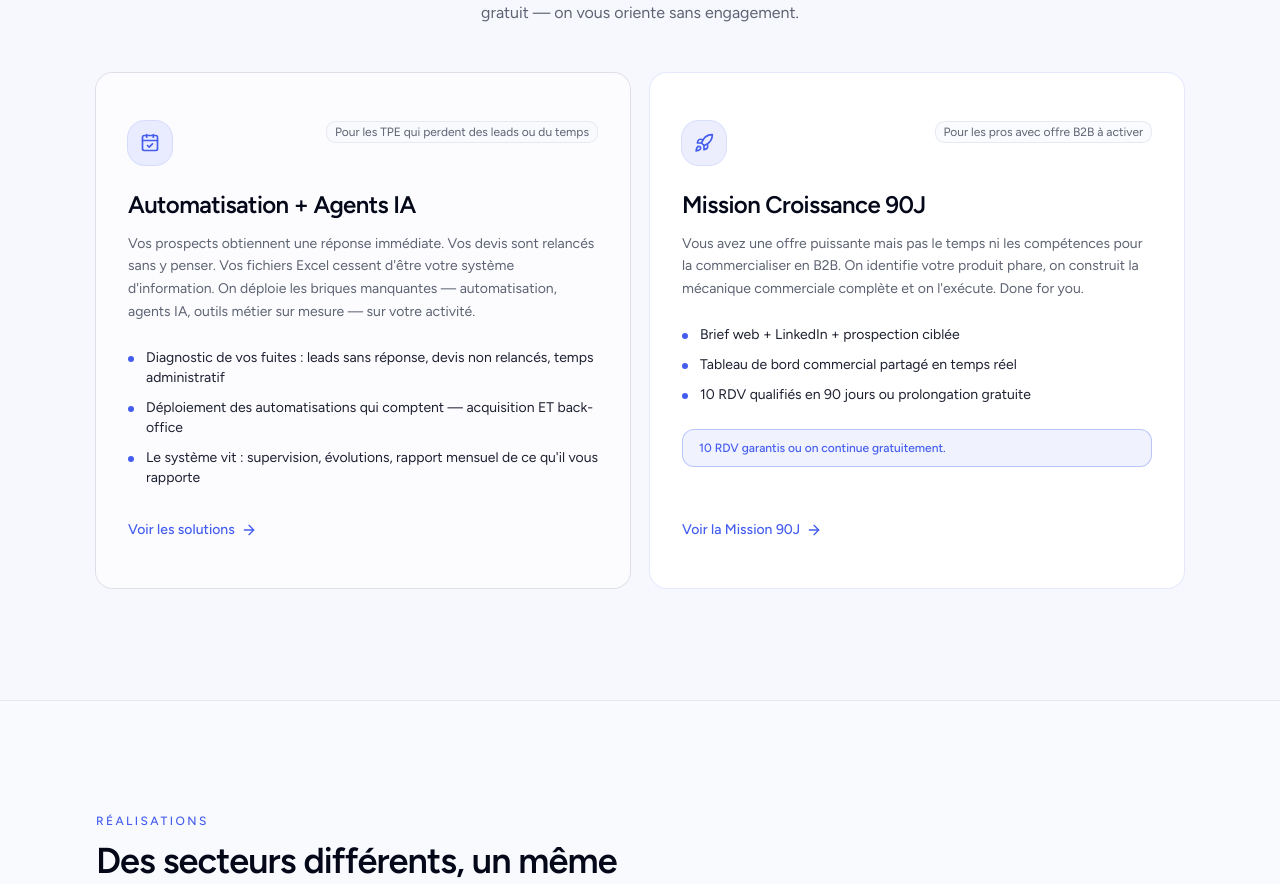
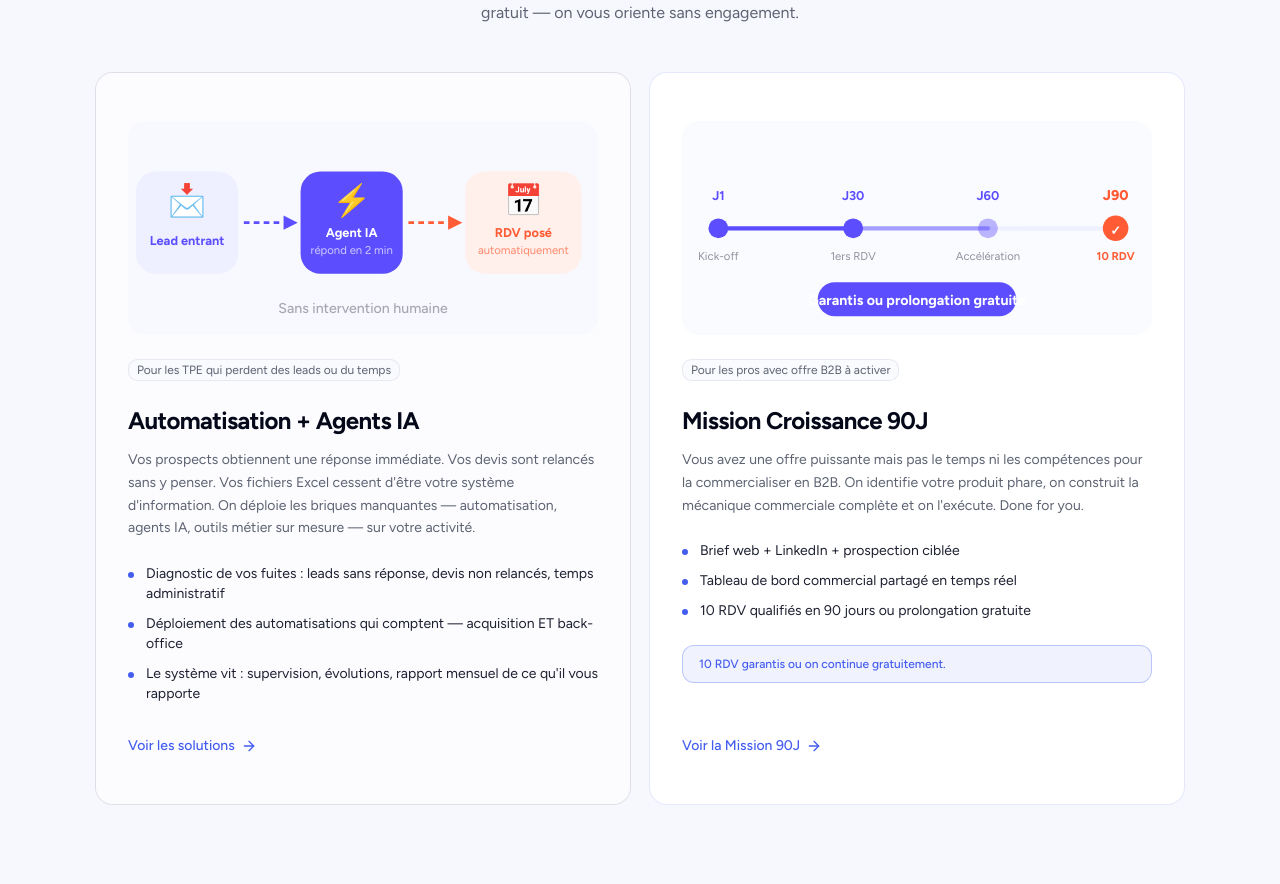
Before and after one commit to jmd971/siboard-consulting-site, a Next.js app: page / in a window 1280 px wide. Shown: the part 1106-1990 px from the top of the page. Built offline with nearby package versions, Linux system fonts and the light colour scheme; no server answers.

Commit message:
feat: illustrations dans les cartes offres (Automatisation + Mission 90J)

```diff
--- a/src/components/home/DeuxOffres.tsx
+++ b/src/components/home/DeuxOffres.tsx
@@ -1,13 +1,14 @@
 import Link from "next/link";
-import { ArrowRight, CalendarCheck, Rocket } from "lucide-react";
+import { ArrowRight } from "lucide-react";
 
 import { Badge } from "@/components/ui/badge";
 import { Card, CardContent } from "@/components/ui/card";
+import { AutomatisationIllustration, Mission90JIllustration } from "@/components/home/Illustrations";
 
 const OFFERS = [
   {
     badge: "Pour les TPE qui perdent des leads ou du temps",
-    icon: CalendarCheck,
+    illustration: AutomatisationIllustration,
     title: "Automatisation + Agents IA",
     description:
       "Vos prospects obtiennent une réponse immédiate. Vos devis sont relancés sans y penser. Vos fichiers Excel cessent d'être votre système d'information. On déploie les briques manquantes — automatisation, agents IA, outils métier sur mesure — sur votre activité.",
@@ -21,7 +22,7 @@ const OFFERS = [
   },
   {
     badge: "Pour les pros avec offre B2B à activer",
-    icon: Rocket,
+    illustration: Mission90JIllustration,
     title: "Mission Croissance 90J",
     description:
       "Vous avez une offre puissante mais pas le temps ni les compétences pour la commercialiser en B2B. On identifie votre produit phare, on construit la mécanique commerciale complète et on l'exécute. Done for you.",
@@ -54,7 +55,7 @@ export function DeuxOffres() {
 
       <div className="mt-12 grid gap-5 md:grid-cols-2">
         {OFFERS.map((offer) => {
-          const Icon = offer.icon;
+          const Illustration = offer.illustration;
           return (
             <Card
               key={offer.title}
@@ -65,10 +66,12 @@ export function DeuxOffres() {
               }
             >
               <CardContent className="relative flex h-full flex-col gap-6 p-7 sm:p-8">
+                {/* Illustration */}
+                <div className="rounded-xl bg-background/60 p-2">
+                  <Illustration className="w-full" />
+                </div>
+
                 <div className="flex items-start justify-between gap-4">
-                  <div className="grid h-11 w-11 place-items-center rounded-xl bg-primary/10 text-primary ring-1 ring-primary/20">
-                    <Icon className="h-5 w-5" />
-                  </div>
                   <Badge
                     variant="outline"
                     className="border-border/60 bg-background/60 text-xs font-normal text-muted-foreground"
@@ -78,7 +81,7 @@ export function DeuxOffres() {
                 </div>
 
                 <div className="space-y-3">
-                  <h3 className="text-2xl font-semibold tracking-tight">
+                  <h3 className="text-2xl font-bold tracking-tight">
                     {offer.title}
                   </h3>
                   <p className="text-pretty text-sm leading-relaxed text-muted-foreground">
```
